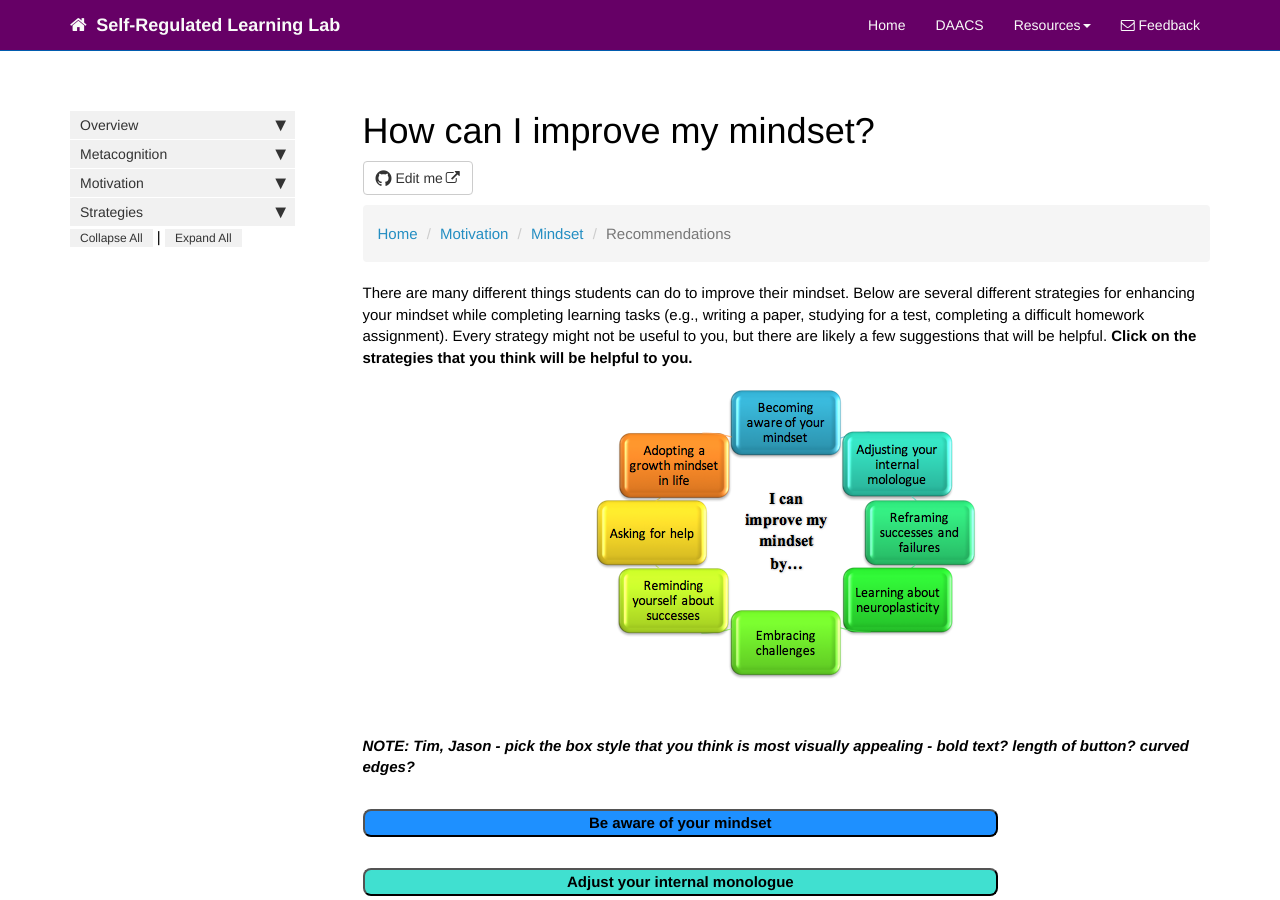
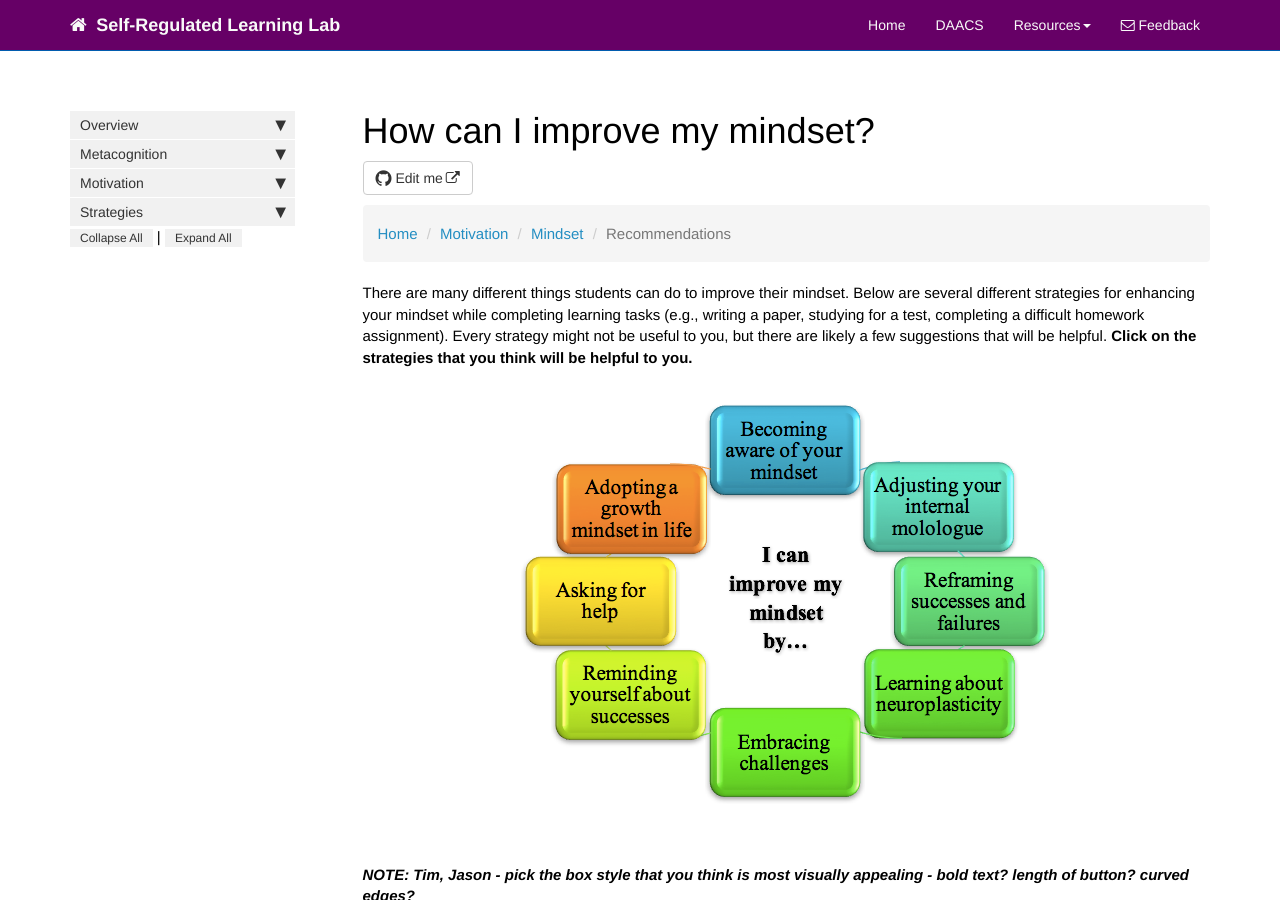
Before and after one commit to dfranklin02/SRL, a Jekyll site: the page built from docs/pages/motivation/mindset_recommendations.md, in a window 1280 px wide and 900 px high. Built offline with Jekyll 4.4.1, drawn with Linux system fonts in a browser that asks for light colours; nearby versions of some CDN libraries; comment, search, counter and statistics services are not loaded.

Commit message:
Update mindset_recommendations.md

```diff
--- a/docs/pages/motivation/mindset_recommendations.md
+++ b/docs/pages/motivation/mindset_recommendations.md
@@ -22,7 +22,7 @@ toc: false
 
 There are many different things students can do to improve their mindset. Below are several different strategies for enhancing your mindset while completing learning tasks (e.g., writing a paper, studying for a test, completing a difficult homework assignment). Every strategy might not be useful to you, but there are likely a few suggestions that will be helpful. <b>Click on the strategies that you think will be helpful to you.</b>
 
-<center><img src='images/mindset_recommendations.png' alt='Mindset Recommendations' /></center>
+<center><img src='images/mindsetdo.png' alt='Mindset Recommendations' /></center>
 <br>
 <br>
 
```
